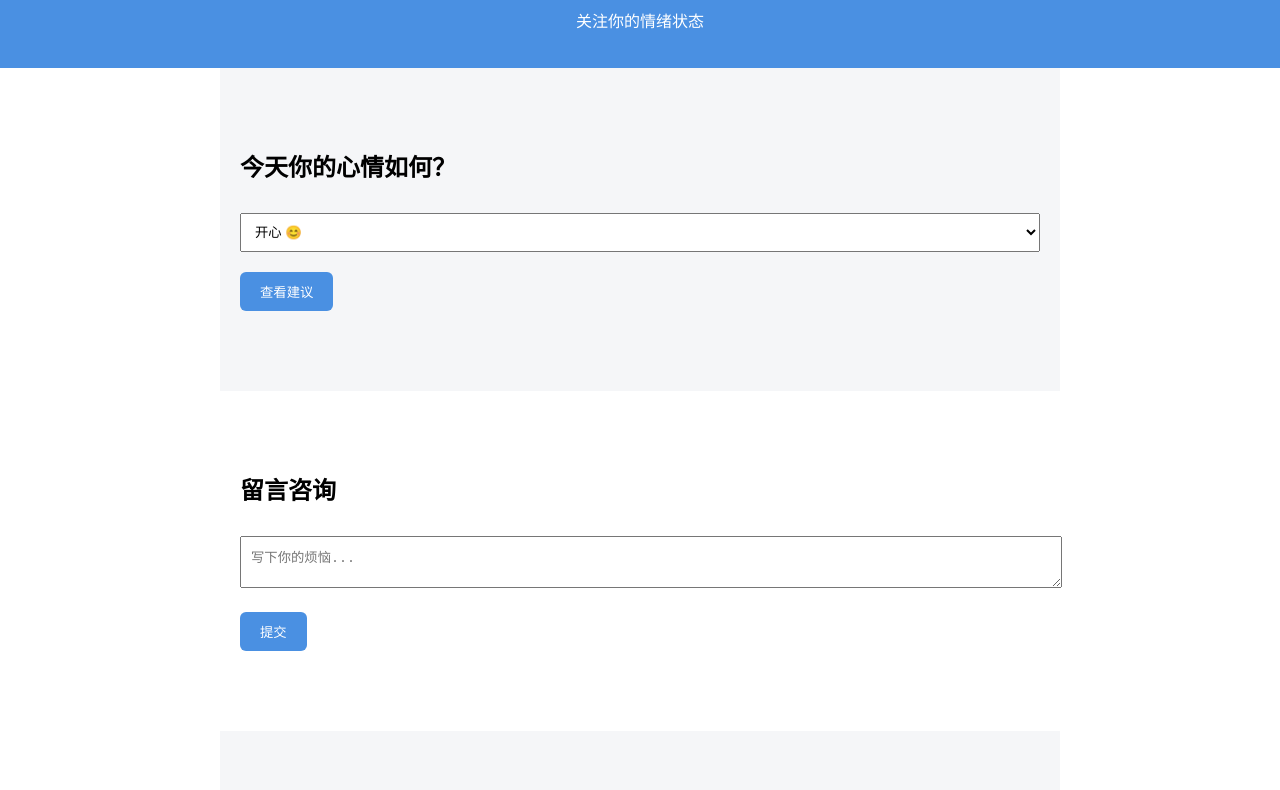
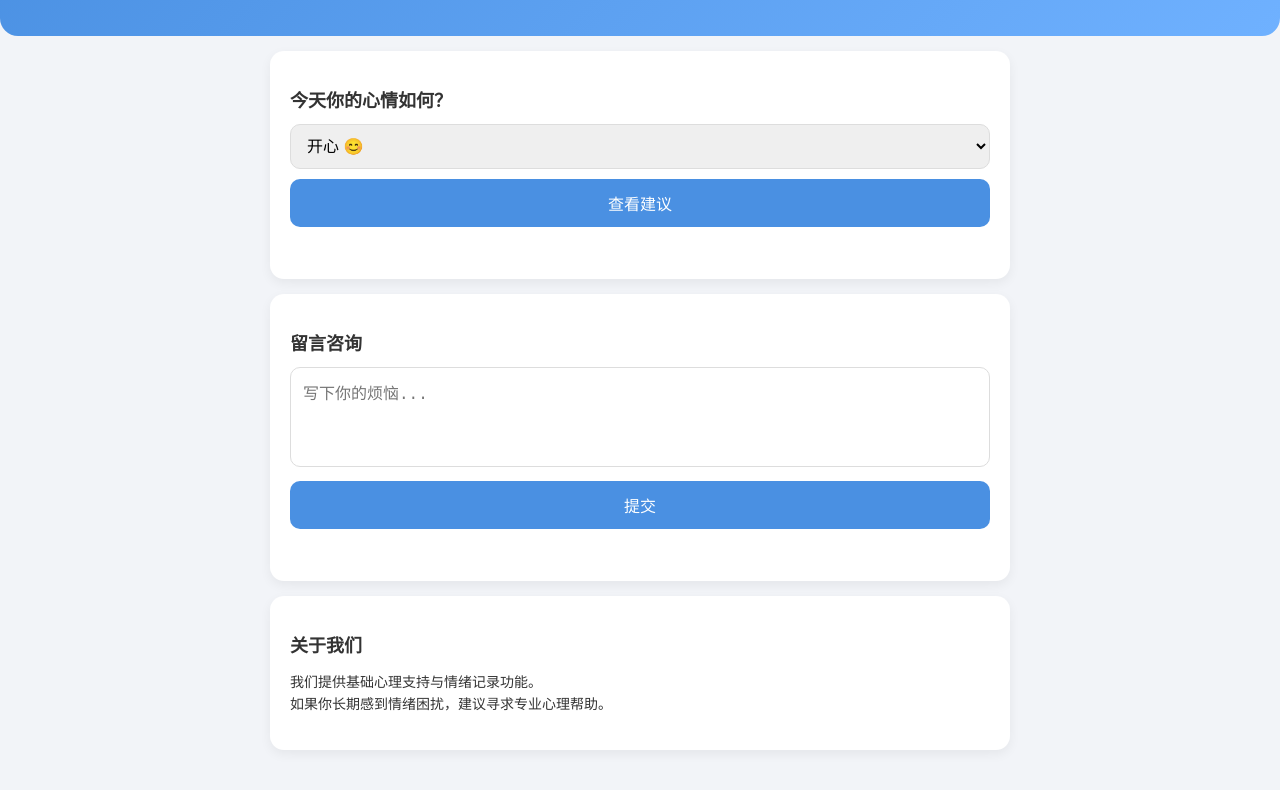
Before and after one commit to tszld/tszld.github.io, a plain HTML site: page index.html in a window 1280 px wide. Shown: the part 101-891 px from the top of the page. After the commit the page ends 866 px from the top, so only its background shows below. Drawn offline with Linux system fonts and the light colour scheme.

Commit message:
improve the index.html

```diff
--- a/index.html
+++ b/index.html
@@ -2,55 +2,109 @@
 <html lang="zh">
 <head>
   <meta charset="UTF-8">
+  <meta name="viewport" content="width=device-width, initial-scale=1.0">
+
   <title>心理咨询小站</title>
 
   <style>
     body {
       margin: 0;
-      font-family: Arial, sans-serif;
+      font-family: -apple-system, BlinkMacSystemFont, "Segoe UI", Arial;
+      background: #f2f4f8;
+      color: #333;
     }
 
     header {
-      background: #4a90e2;
+      background: linear-gradient(135deg, #4a90e2, #6fb1ff);
       color: white;
-      padding: 20px;
+      padding: 30px 20px;
       text-align: center;
+      border-radius: 0 0 18px 18px;
+    }
+
+    header h1 {
+      margin: 0;
+      font-size: 24px;
+    }
+
+    header p {
+      margin-top: 8px;
+      opacity: 0.9;
+      font-size: 14px;
     }
 
     section {
-      padding: 60px 20px;
-      max-width: 800px;
-      margin: 0 auto;
+      background: white;
+      margin: 15px auto;
+      padding: 20px;
+      max-width: 700px;
+      border-radius: 14px;
+      box-shadow: 0 4px 12px rgba(0,0,0,0.06);
+      transition: transform 0.2s ease;
     }
 
-    section:nth-child(even) {
-      background: #f5f6f8;
+    section:active {
+      transform: scale(0.99);
     }
 
     h2 {
-      margin-bottom: 20px;
+      font-size: 18px;
+      margin-bottom: 12px;
+    }
+
+    select, textarea {
+      width: 100%;
+      padding: 12px;
+      border: 1px solid #ddd;
+      border-radius: 10px;
+      font-size: 16px;
+      outline: none;
+      box-sizing: border-box;
+    }
+
+    textarea {
+      resize: none;
+      height: 100px;
     }
 
     button {
-      padding: 10px 20px;
+      width: 100%;
+      padding: 12px;
+      margin-top: 10px;
       border: none;
+      border-radius: 10px;
       background: #4a90e2;
       color: white;
-      border-radius: 6px;
+      font-size: 16px;
       cursor: pointer;
+      transition: 0.2s;
     }
 
-    textarea, select {
-      width: 100%;
-      padding: 10px;
-      margin-top: 10px;
-      margin-bottom: 20px;
+    button:active {
+      transform: scale(0.98);
     }
 
     .result {
-      margin-top: 20px;
-      font-weight: bold;
-      color: #333;
+      margin-top: 12px;
+      font-size: 14px;
+      color: #444;
+      min-height: 20px;
+    }
+
+    /* 手机优化 */
+    @media (max-width: 768px) {
+      section {
+        margin: 10px;
+        padding: 16px;
+      }
+
+      header h1 {
+        font-size: 20px;
+      }
+
+      button {
+        font-size: 15px;
+      }
     }
   </style>
 </head>
@@ -59,7 +113,7 @@
 
 <header>
   <h1>心理咨询小站</h1>
-  <p>关注你的情绪状态</p>
+  <p>记录情绪 · 温柔陪伴</p>
 </header>
 
 <!-- 情绪测试 -->
@@ -73,26 +127,25 @@
   </select>
 
   <button onclick="checkMood()">查看建议</button>
-
   <div class="result" id="moodResult"></div>
 </section>
 
-<!-- 留言咨询 -->
+<!-- 留言 -->
 <section>
   <h2>留言咨询</h2>
 
   <textarea id="message" placeholder="写下你的烦恼..."></textarea>
 
   <button onclick="submitMessage()">提交</button>
-
   <div class="result" id="msgResult"></div>
 </section>
 
-<!-- 简单介绍 -->
+<!-- 关于 -->
 <section>
   <h2>关于我们</h2>
-  <p>
-    我们提供基础心理支持建议。如果你长期感到情绪困扰，建议寻求专业帮助。
+  <p style="font-size:14px; line-height:1.6;">
+    我们提供基础心理支持与情绪记录功能。<br>
+    如果你长期感到情绪困扰，建议寻求专业心理帮助。
   </p>
 </section>
 
@@ -102,11 +155,11 @@
     const result = document.getElementById("moodResult");
 
     if (mood === "happy") {
-      result.innerText = "太好了！继续保持，让快乐延续～";
+      result.innerText = "✨ 很棒！今天的你充满能量，继续保持～";
     } else if (mood === "normal") {
-      result.innerText = "可以尝试运动或听音乐，让自己放松一下。";
+      result.innerText = "🌿 可以去散步、听音乐，让自己放松一下。";
     } else {
-      result.innerText = "也许你需要休息一下，或者找人聊聊。";
+      result.innerText = "🌙 你可以先休息一下，或者找人聊聊，你并不孤单。";
     }
   }
 
@@ -115,12 +168,11 @@
     const result = document.getElementById("msgResult");
 
     if (msg.trim() === "") {
-      result.innerText = "请输入内容再提交。";
+      result.innerText = "⚠️ 请输入内容再提交。";
       return;
-      //return作用是立即中止function 提示也可选返回值。多层嵌套只中止一层。
     }
 
-    result.innerText = "我们已收到你的留言，会尽快关注你的情况 ❤️";
+    result.innerText = "💙 已收到你的留言，我们会认真看见你的情绪。";
   }
 </script>
 
```
